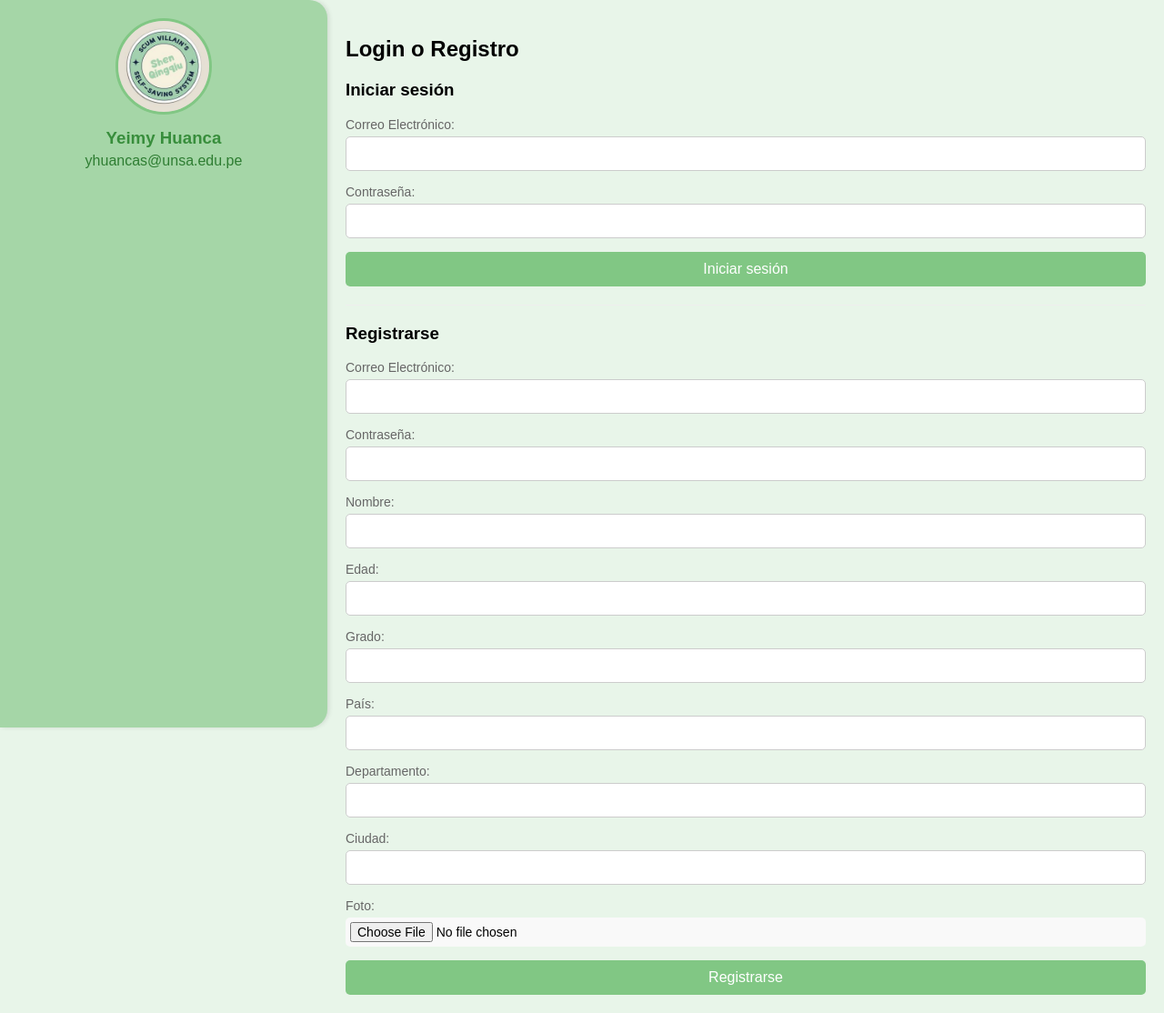
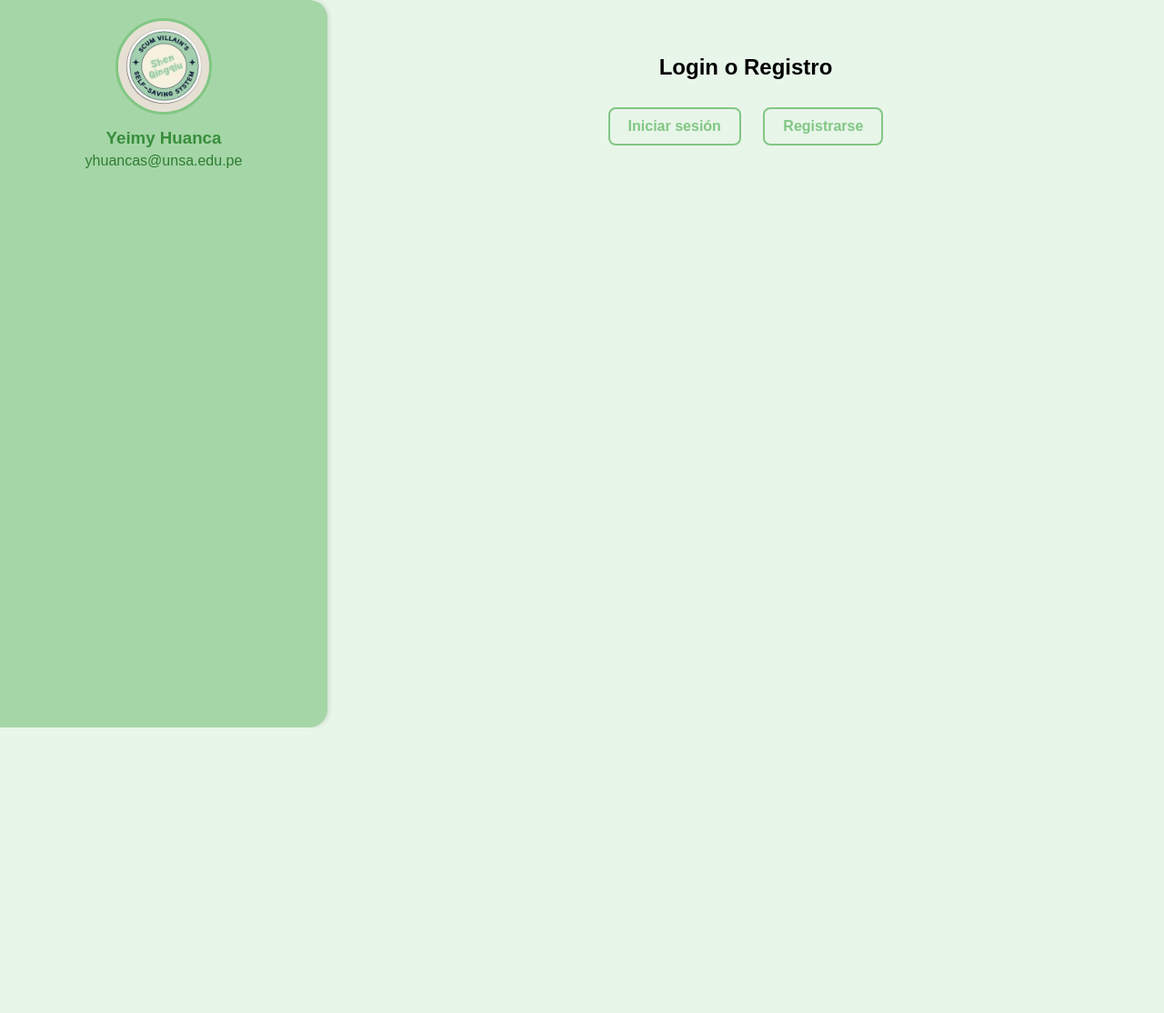
Before and after one commit to yeimyhs/v2-Proyecto-de-Investigacion--Multiagentes-LLM, a Django app: template templates/sesion/login_register.html in a window 1280 px wide. Shown: the whole page at 91% size. After the commit the page ends 800 px from the top, so only its background shows below. Run offline with Django 4.2, Linux system fonts and the light colour scheme; the template is opened without the code that fills it, so the values that code supplies are empty; a user stored in the database is signed in.

Commit message:
v2 css de form auth

```diff
--- a/static/css/auth.css
+++ b/static/css/auth.css
@@ -1,5 +1,43 @@
+/* Estilos del contenedor */
+.auth-container {
+    max-width: 800px;
+    margin: 0 auto;
+    padding: 20px;
+    text-align: center;
+}
 
-/* FORM */
+/* Estilo de los botones */
+.auth-container .auth-button {
+    display: inline-block;
+    margin: 10px;
+    padding: 10px 20px;
+    font-size: 16px;
+    font-weight: bold;
+    text-align: center;
+    text-decoration: none;
+    color: #81c784; /* Verde claro */
+    border: 2px solid #81c784;
+    border-radius: 8px;
+    background-color: transparent;
+    transition: all 0.3s ease;
+}
+
+.auth-container .auth-button:hover {
+    background-color: #81c784;
+    color: #ffffff;
+}
+
+/* Estilo para las tarjetas (divs que contienen los formularios) */
+.auth-container .card {
+    display: none;
+    background-color: #ffffff;
+    padding: 20px;
+    border-radius: 8px;
+    box-shadow: 0 0 10px rgba(0, 0, 0, 0.1);
+    margin-top: 20px;
+}
+
+/* Estilo del formulario */
 .auth-container form {
     margin-bottom: 20px;
     text-align: left;
@@ -28,19 +66,6 @@
     border-color: #81c784; /* Verde claro */
     outline: none;
     box-shadow: 0 0 4px rgba(129, 199, 132, 0.5);
-}
-
-.auth-container input[type="file"] {
-    padding: 5px;
-    border: none;
-    margin-bottom: 15px;
-    background-color: #f9f9f9;
-    font-size: 14px;
-}
-
-.auth-container input[type="file"]:focus {
-    outline: none;
-    border: 1px solid #81c784; /* Verde claro */
 }
 
 .auth-container button {
--- a/templates/sesion/login_register.html
+++ b/templates/sesion/login_register.html
@@ -1,16 +1,17 @@
 {% extends 'base.html' %}
 
-{% block extra_styles %}
-    <!-- Archivo CSS específico para esta página -->
 
-
-{% endblock %}
 
 {% block content %}
     <div class="auth-container">
         <h2>Login o Registro</h2>
 
-        <!-- Formulario de Login -->
+        <!-- Botones para elegir entre Login o Registro -->
+        <a href="javascript:void(0);" class="auth-button" id="login-button">Iniciar sesión</a>
+        <a href="javascript:void(0);" class="auth-button" id="register-button">Registrarse</a>
+
+        <!-- Tarjeta de Login -->
+        <div class="card" id="login-card">
             <form id="login-form" method="POST">
                 {% csrf_token %}
                 <h3>Iniciar sesión</h3>
@@ -20,9 +21,10 @@
                 <input type="password" id="login-password" name="password" required>
                 <button type="submit">Iniciar sesión</button>
             </form>
+        </div>
 
-        <hr>
-                    <!-- Formulario de Registro -->
+        <!-- Tarjeta de Registro -->
+        <div class="card" id="register-card">
             <form id="register-form" method="POST">
                 {% csrf_token %}
                 <h3>Registrarse</h3>
@@ -57,60 +59,21 @@
                 <button type="submit">Registrarse</button>
             </form>
         </div>
+    </div>
 
     <script>
-        // Capturar el evento de submit para el login
-        const loginForm = document.getElementById('login-form');
-        loginForm.addEventListener('submit', async (event) => {
-            event.preventDefault();
-
-            const username = document.getElementById('login-username').value;
-            const password = document.getElementById('login-password').value;
-
-            try {
-                const response = await fetch('/sesion/login/', {
-                    method: 'POST',
-                    headers: {
-                        'Content-Type': 'application/json',
-                        'X-CSRFToken': document.querySelector('[name=csrfmiddlewaretoken]').value,
-                    },
-                    body: JSON.stringify({ username, password }),
+        // Mostrar u ocultar tarjetas dependiendo de la selección
+        document.getElementById('login-button').addEventListener('click', () => {
+            document.getElementById('login-card').style.display = 'block';
+            document.getElementById('register-card').style.display = 'none';
         });
 
-                if (response.ok) {
-                    window.location.href = '/companieroVirtual/'; // Redirige si el login es exitoso
-                } else {
-                    const data = await response.json();
-                    alert('Error: ' + (data.error || 'Credenciales incorrectas.'));
-                }
-            } catch (error) {
-                alert('Error al intentar iniciar sesión: ' + error.message);
-            }
+        document.getElementById('register-button').addEventListener('click', () => {
+            document.getElementById('login-card').style.display = 'none';
+            document.getElementById('register-card').style.display = 'block';
         });
 
-        // Capturar el evento de submit para el registro
-        const registerForm = document.getElementById('register-form');
-        registerForm.addEventListener('submit', async (event) => {
-            event.preventDefault();  // Prevenir la acción por defecto del formulario
-
-            const formData = new FormData(registerForm);
-
-            const response = await fetch('/sesion/register/', {
-                method: 'POST',
-                headers: {
-                    'X-CSRFToken': document.querySelector('[name=csrfmiddlewaretoken]').value,
-                },
-                body: formData,  // Enviamos los datos como FormData
-            });
-
-            const data = await response.json();
-            if (response.ok) {
-                alert('Usuario registrado exitosamente. Ahora puedes iniciar sesión.');
-                // Opcional: Redirigir a la página de login después de registrarse
-                window.location.href = '/sesion/login_register_view/';
-            } else {
-                alert('Error: ' + (data.error || 'No se pudo registrar al usuario.'));
-            }
-        });
+        // Inicialmente ocultamos la tarjeta de registro
+        document.getElementById('register-card').style.display = 'none';
     </script>
 {% endblock %}
```
Lines whose indentation alone changed are shown as unchanged.
